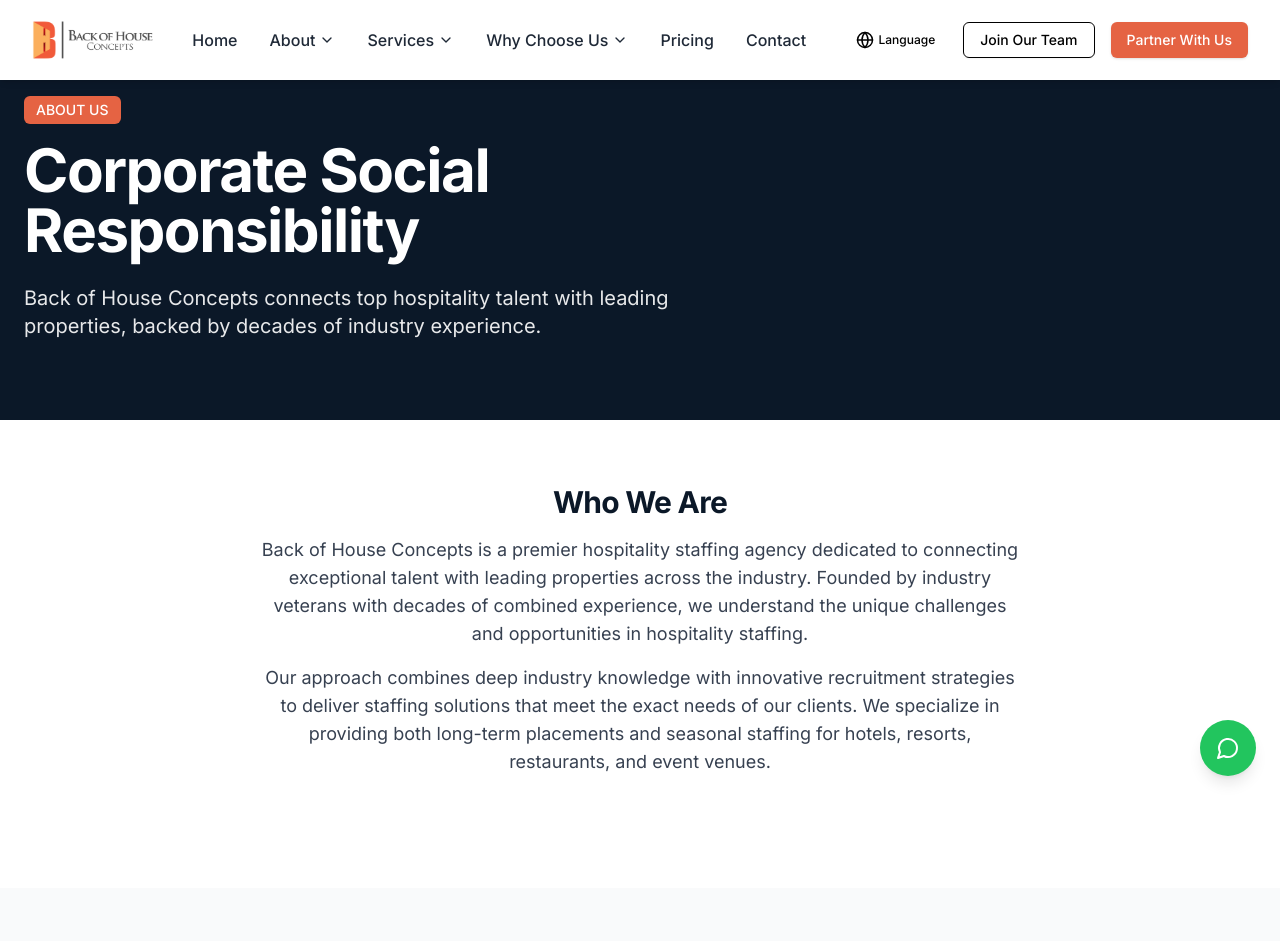
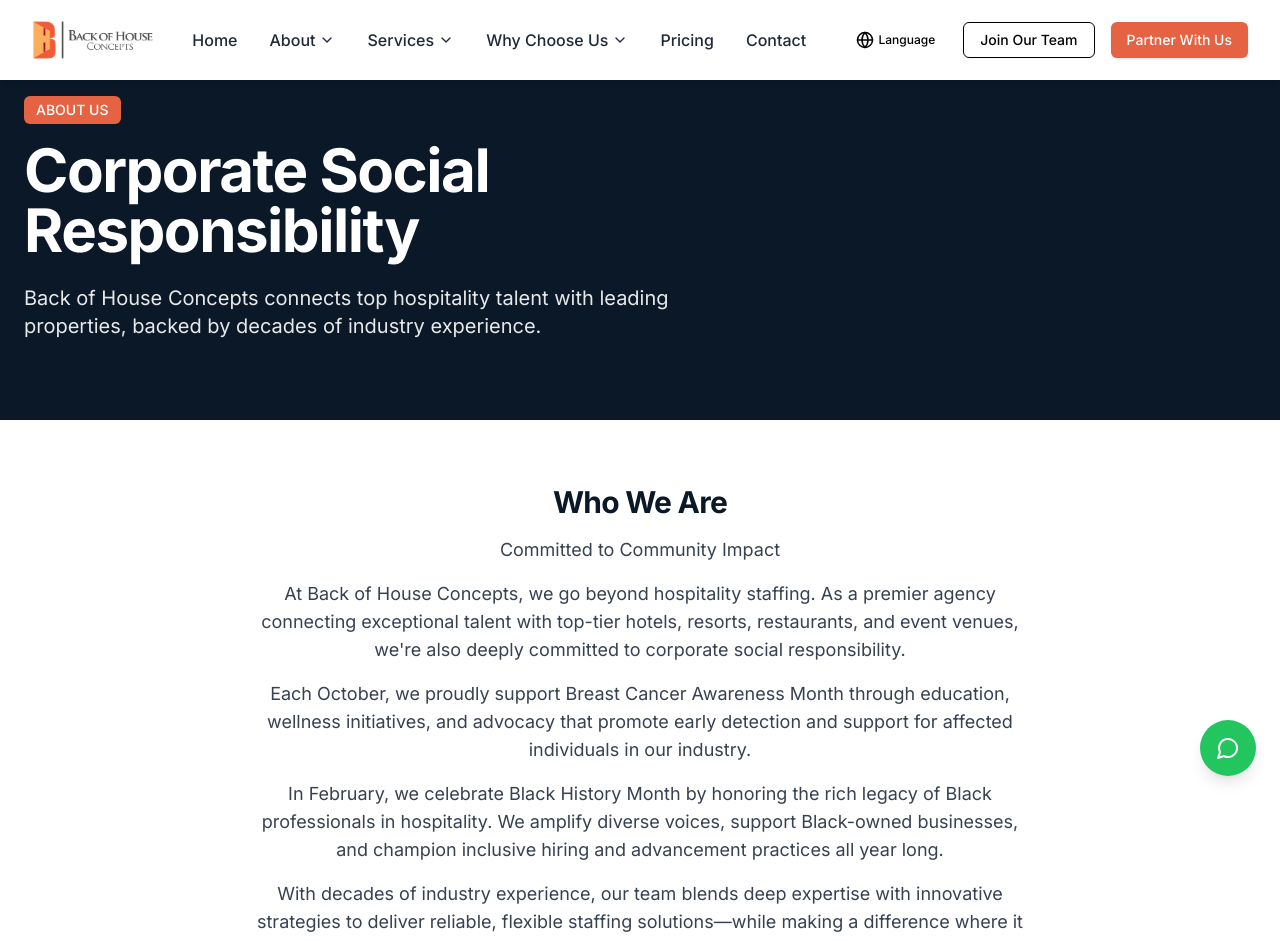
Before and after one commit to bohconcepts/bohwebsite, a React (Vite) app: page /about/who-we-are in a window 1280 px wide. Shown: the top 941 px of the page. Built offline with nearby package versions, Linux system fonts and the light colour scheme.

Commit message:
Who we are header update

```diff
--- a/src/pages/WhoWeArePage.tsx
+++ b/src/pages/WhoWeArePage.tsx
@@ -79,9 +79,20 @@ const WhoWeArePage: React.FC = () => {
             <h2 className="text-3xl font-bold mb-4 text-brand-blue">
               {t("about_section_heading")}
             </h2>
-            <p className="text-lg text-gray-700">{t("about_paragraph_1")}</p>
-            <p className="text-lg text-gray-700 mt-4">
-              {t("about_paragraph_2")}
+            <p className="text-lg text-gray-700 mb-4">
+              Committed to Community Impact
+            </p>
+            <p className="text-lg text-gray-700 mb-4">
+              At Back of House Concepts, we go beyond hospitality staffing. As a premier agency connecting exceptional talent with top-tier hotels, resorts, restaurants, and event venues, we're also deeply committed to corporate social responsibility.
+            </p>
+            <p className="text-lg text-gray-700 mb-4">
+              Each October, we proudly support Breast Cancer Awareness Month through education, wellness initiatives, and advocacy that promote early detection and support for affected individuals in our industry.
+            </p>
+            <p className="text-lg text-gray-700 mb-4">
+              In February, we celebrate Black History Month by honoring the rich legacy of Black professionals in hospitality. We amplify diverse voices, support Black-owned businesses, and champion inclusive hiring and advancement practices all year long.
+            </p>
+            <p className="text-lg text-gray-700">
+              With decades of industry experience, our team blends deep expertise with innovative strategies to deliver reliable, flexible staffing solutions—while making a difference where it matters most.
             </p>
           </motion.div>
         </div>
```
